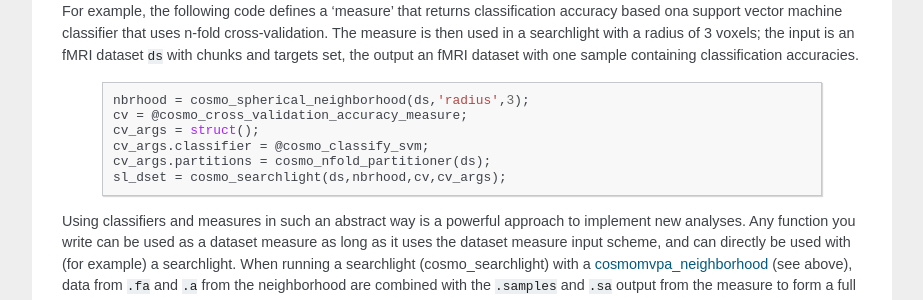
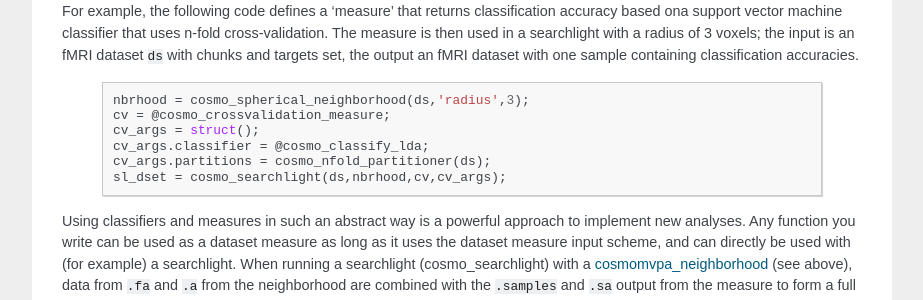
Before and after one commit to CoSMoMVPA/CoSMoMVPA, a Sphinx documentation site: the page built from doc/source/cosmomvpa_concepts.rst, in a window 1280 px wide and 900 px high, scrolled down 7909 px. Shown: the part 152-452 px from the top of the window, without its empty margins (198-1121 px from the left). Built offline with Sphinx 7.4.7, drawn with Linux system fonts in a browser that asks for light colours; pages that are not in the unit, such as notebooks, are missing from menus; cross-references to code outside the pages are shown as plain code.

Commit message:
WEB: do not use outdated measure name in example

```diff
--- a/doc/source/cosmomvpa_concepts.rst
+++ b/doc/source/cosmomvpa_concepts.rst
@@ -268,9 +268,9 @@ For example, the following code defines a 'measure' that returns classification
     .. code-block:: matlab
 
         nbrhood = cosmo_spherical_neighborhood(ds,'radius',3);
-        cv = @cosmo_cross_validation_accuracy_measure;
+        cv = @cosmo_crossvalidation_measure;
         cv_args = struct();
-        cv_args.classifier = @cosmo_classify_svm;
+        cv_args.classifier = @cosmo_classify_lda;
         cv_args.partitions = cosmo_nfold_partitioner(ds);
         sl_dset = cosmo_searchlight(ds,nbrhood,cv,cv_args);
 
```
